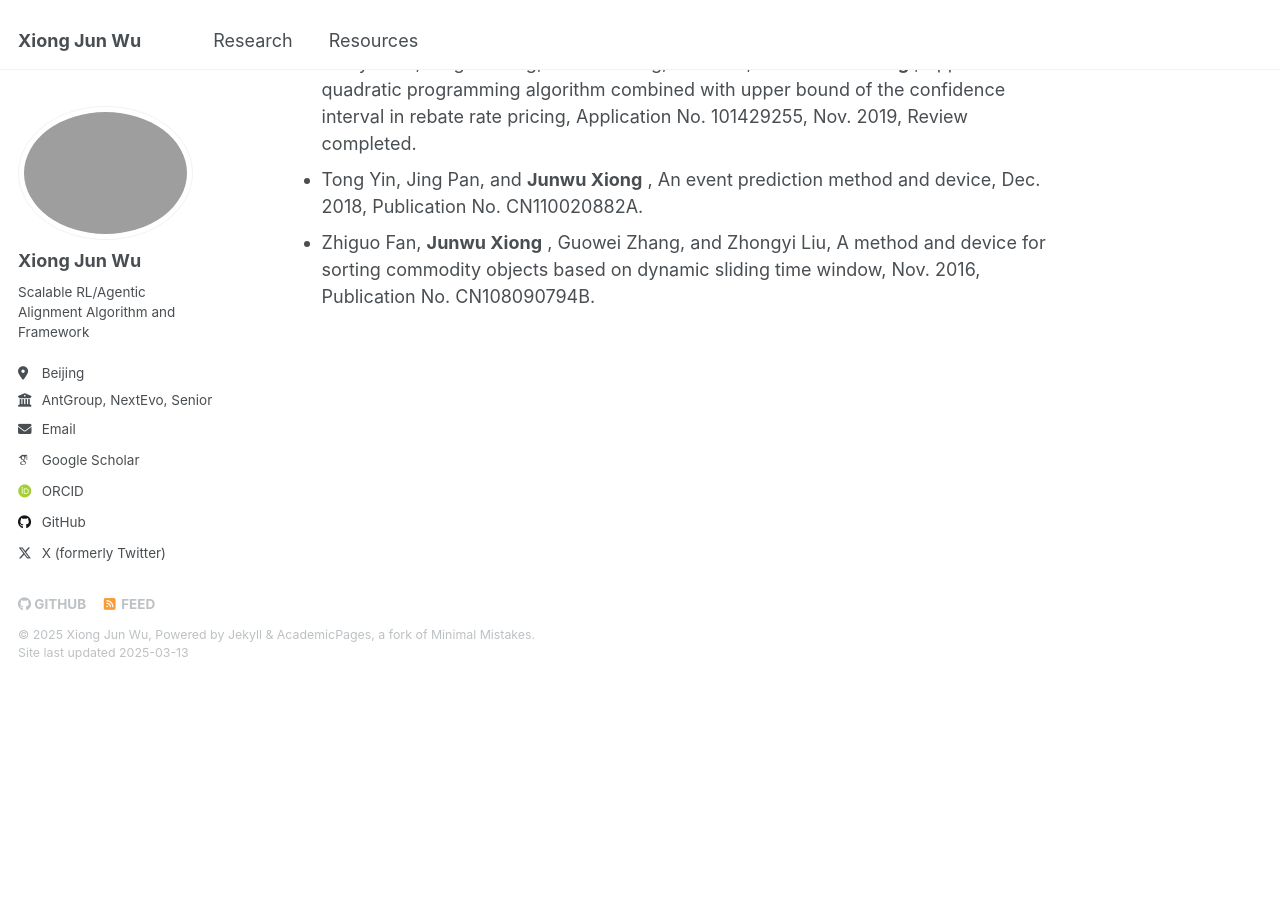
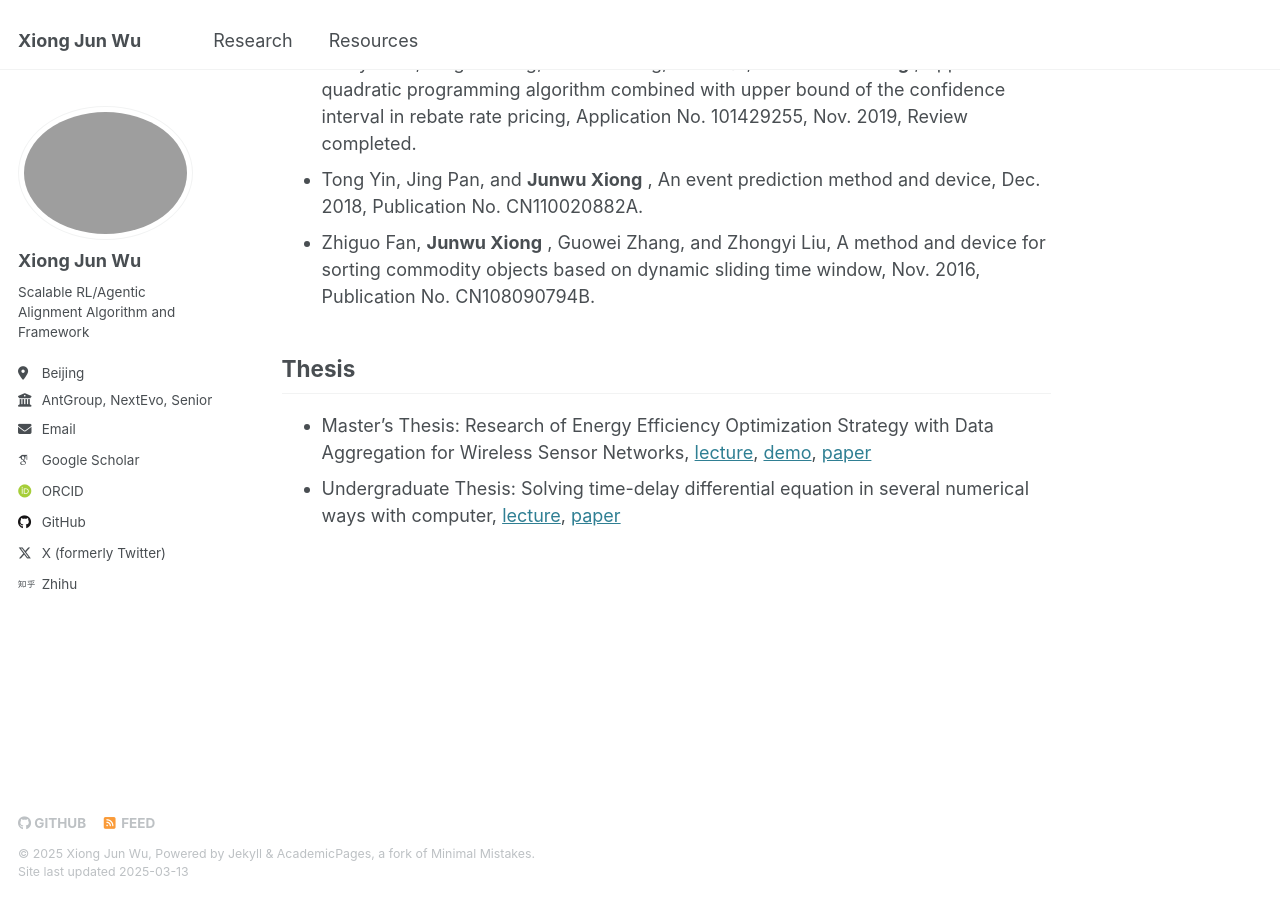
Before and after one commit to junwuxgi/junwuxgi.github.io, a Jekyll site: the page built from _pages/about.md, in a window 1280 px wide and 900 px high, scrolled down 4948 px. Built offline with Jekyll 4.4.1, drawn with Linux system fonts in a browser that asks for light colours; some web fonts are replaced; before the commit the page ends 5629 px from its top, so only the background shows below that.

Commit message:
update config

```diff
--- a/_pages/about.md
+++ b/_pages/about.md
@@ -102,3 +102,8 @@ redirect_from:
 * Xiaoyu Tan, Caigao Jiang, James Zhang, Chao Qu, and  **Junwu Xiong** , Application of quadratic programming algorithm combined with upper bound of the confidence interval in rebate rate pricing, Application No. 101429255, Nov. 2019, Review completed.
 * Tong Yin, Jing Pan, and  **Junwu Xiong** , An event prediction method and device, Dec. 2018, Publication No. CN110020882A.
 * Zhiguo Fan,  **Junwu Xiong** , Guowei Zhang, and Zhongyi Liu, A method and device for sorting commodity objects based on dynamic sliding time window, Nov. 2016, Publication No. CN108090794B.
+
+
+## Thesis
+- Master's Thesis: Research of Energy Efficiency Optimization Strategy with Data Aggregation for Wireless Sensor Networks, [lecture](files/thesis/master_熊君武_研究生毕业答辩_slides.pdf), [demo](files/thesis/master_熊君武_研究生毕业答辩_slides.pdf), [paper](files/thesis/master_熊君武_无线传感器网络数据处理与能耗优化策略研究.pdf)
+- Undergraduate Thesis: Solving time-delay differential equation in several numerical ways with computer, [lecture](files/thesis/undergraduate_熊君武_时滞微分方程多种数值解法的计算机实现_slides.pdf), [paper](files/thesis/undergraduate_熊君武_时滞微分方程多种数值解法的计算机实现.pdf)
```
